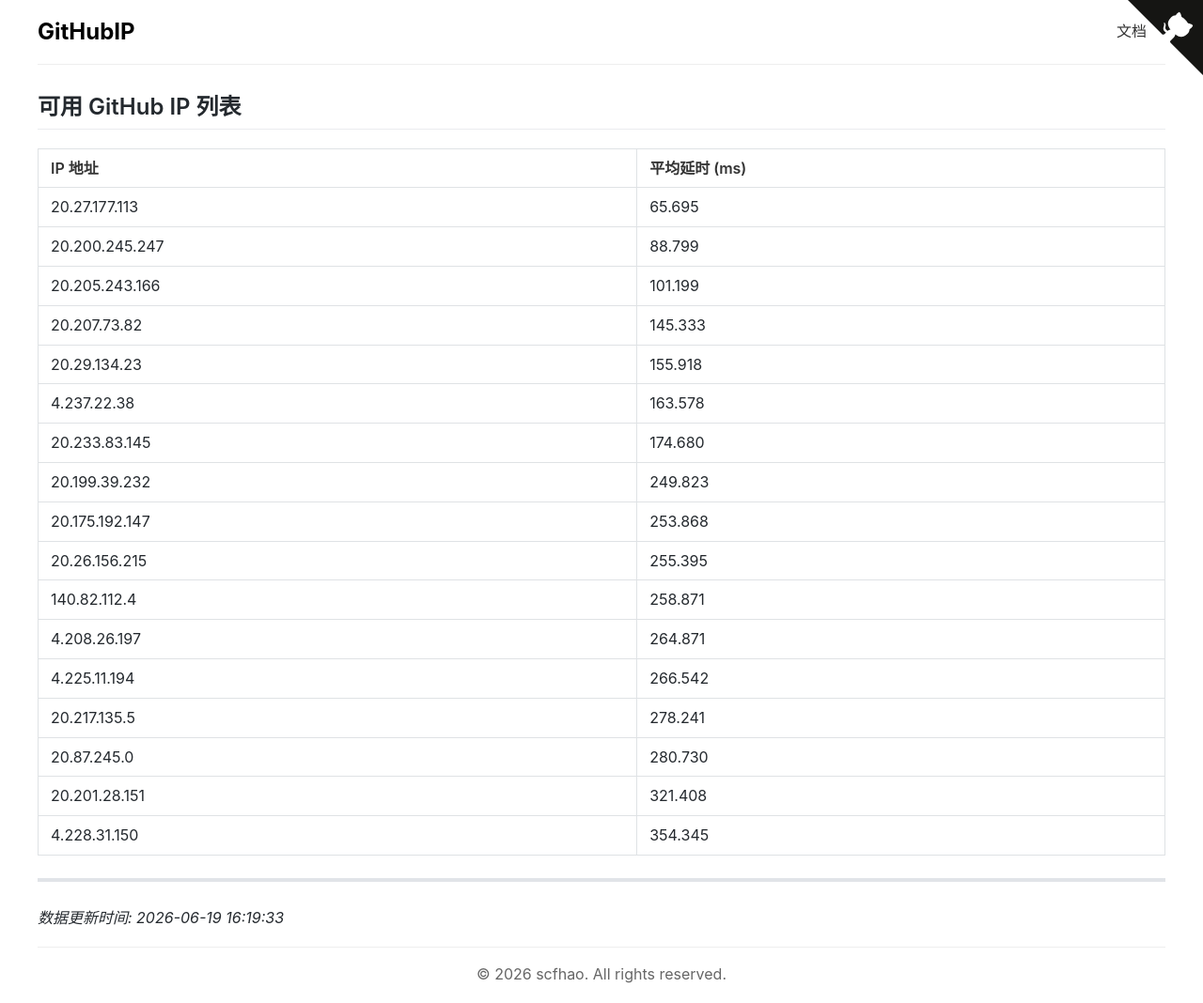
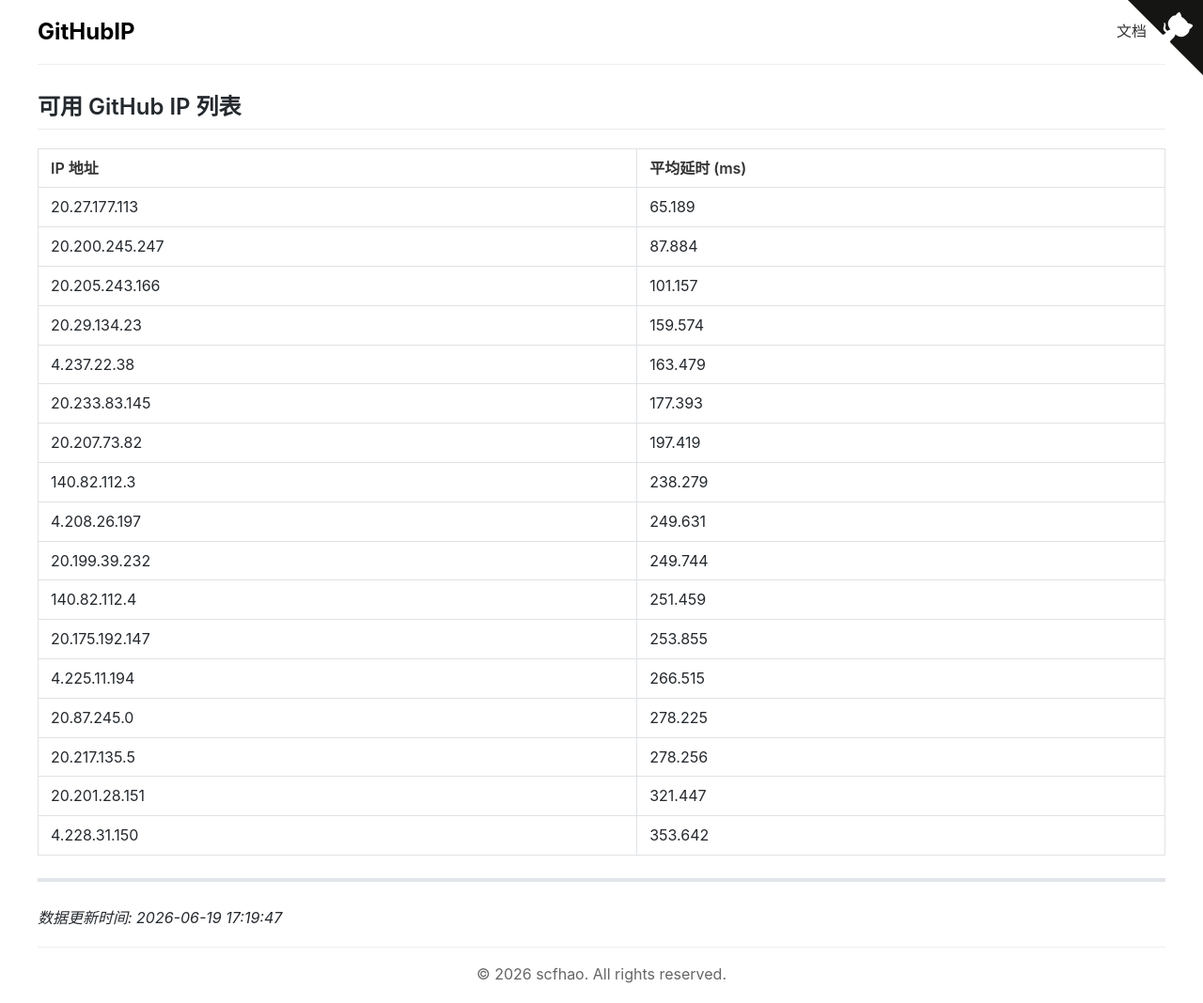
Before and after one commit to scfhao/GitHubIP, a Jekyll site: the page built from index.md, in a window 1280 px wide. Shown: the whole page at 94% size. Built offline with Jekyll 4.4.1, drawn with Linux system fonts in a browser that asks for light colours.

Commit message:
自动脚本执行 - 2026-06-19 17:19:47

```diff
--- a/index.md
+++ b/index.md
@@ -1,31 +1,31 @@
 ---
 layout: home
 title: GitHub IP 列表
-date: 2026-06-19 16:19:33
+date: 2026-06-19 17:19:47
 ---
 
 ## 可用 GitHub IP 列表
 
 | IP 地址 | 平均延时 (ms) |
 |---------|--------------|
-| 20.27.177.113 | 65.695 |
-| 20.200.245.247 | 88.799 |
-| 20.205.243.166 | 101.199 |
-| 20.207.73.82 | 145.333 |
-| 20.29.134.23 | 155.918 |
-| 4.237.22.38 | 163.578 |
-| 20.233.83.145 | 174.680 |
-| 20.199.39.232 | 249.823 |
-| 20.175.192.147 | 253.868 |
-| 20.26.156.215 | 255.395 |
-| 140.82.112.4 | 258.871 |
-| 4.208.26.197 | 264.871 |
-| 4.225.11.194 | 266.542 |
-| 20.217.135.5 | 278.241 |
-| 20.87.245.0 | 280.730 |
-| 20.201.28.151 | 321.408 |
-| 4.228.31.150 | 354.345 |
+| 20.27.177.113 | 65.189 |
+| 20.200.245.247 | 87.884 |
+| 20.205.243.166 | 101.157 |
+| 20.29.134.23 | 159.574 |
+| 4.237.22.38 | 163.479 |
+| 20.233.83.145 | 177.393 |
+| 20.207.73.82 | 197.419 |
+| 140.82.112.3 | 238.279 |
+| 4.208.26.197 | 249.631 |
+| 20.199.39.232 | 249.744 |
+| 140.82.112.4 | 251.459 |
+| 20.175.192.147 | 253.855 |
+| 4.225.11.194 | 266.515 |
+| 20.87.245.0 | 278.225 |
+| 20.217.135.5 | 278.256 |
+| 20.201.28.151 | 321.447 |
+| 4.228.31.150 | 353.642 |
 
 ---
 
-*数据更新时间: 2026-06-19 16:19:33*
+*数据更新时间: 2026-06-19 17:19:47*
```
